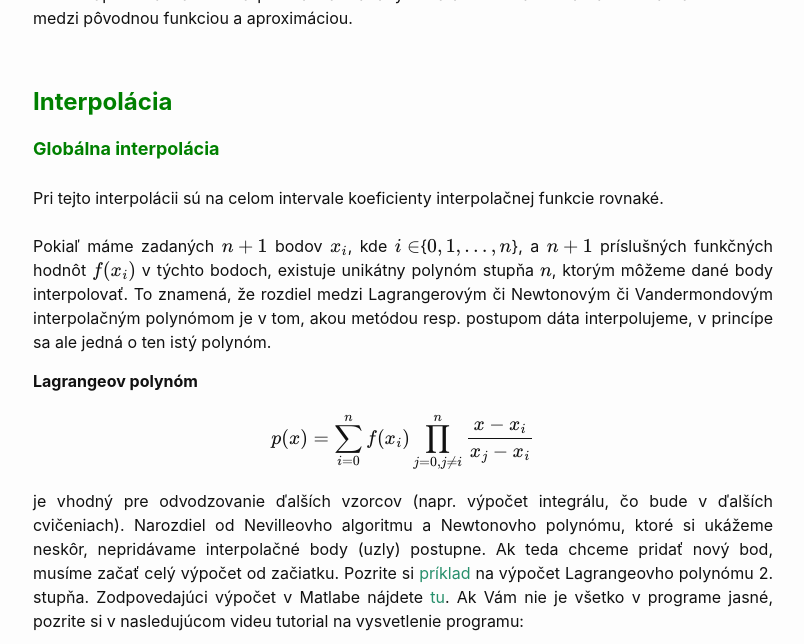
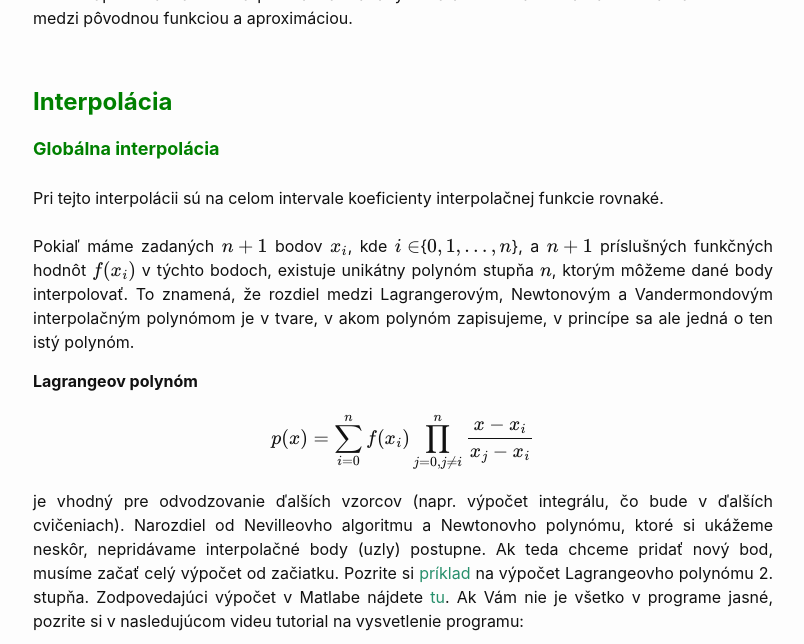
Before and after one commit to maslarova/maslarova.github.io, a Jekyll site: the page built from _posts/2021-03-18-cvicenie5.md, in a window 1280 px wide and 900 px high, scrolled down 630 px, cut to the strip 0-644 px from the top of the window. Shown: the whole strip, without its empty margins (237-1041 px from the left). Built offline with Jekyll 4.4.1, drawn with Linux system fonts in a browser that asks for light colours.

Commit message:
2021-03-18-cvicenie5.md

```diff
--- a/_posts/2021-03-18-cvicenie5.md
+++ b/_posts/2021-03-18-cvicenie5.md
@@ -133,7 +133,7 @@ Pri **minimalizácii** (napr. metóda najmenších štvorcov) nemusí aproximač
 <font size="4">  <span style="color:green"><b>Globálna interpolácia </b></span></font>  <br />
 Pri tejto interpolácii sú na celom intervale koeficienty interpolačnej funkcie rovnaké.<br /> <br />
 Pokiaľ máme zadaných $n+1$ bodov $x_i$, kde $i\in${$0,1,...,n$}, a $n+1$ príslušných funkčných hodnôt $f(x_i)$ v týchto bodoch, existuje unikátny polynóm stupňa $n$, ktorým môžeme dané body interpolovať.
-To znamená, že rozdiel medzi Lagrangerovým či Newtonovým či Vandermondovým interpolačným polynómom je v tom, akou metódou resp. postupom dáta interpolujeme, v princípe sa ale jedná o ten istý polynóm.
+To znamená, že rozdiel medzi Lagrangerovým, Newtonovým a Vandermondovým interpolačným polynómom je v tvare, v akom polynóm zapisujeme, v princípe sa ale jedná o ten istý polynóm.
 
 <!--
 Uvažujme s **Vandermondovým polynómom** v tvare
```
